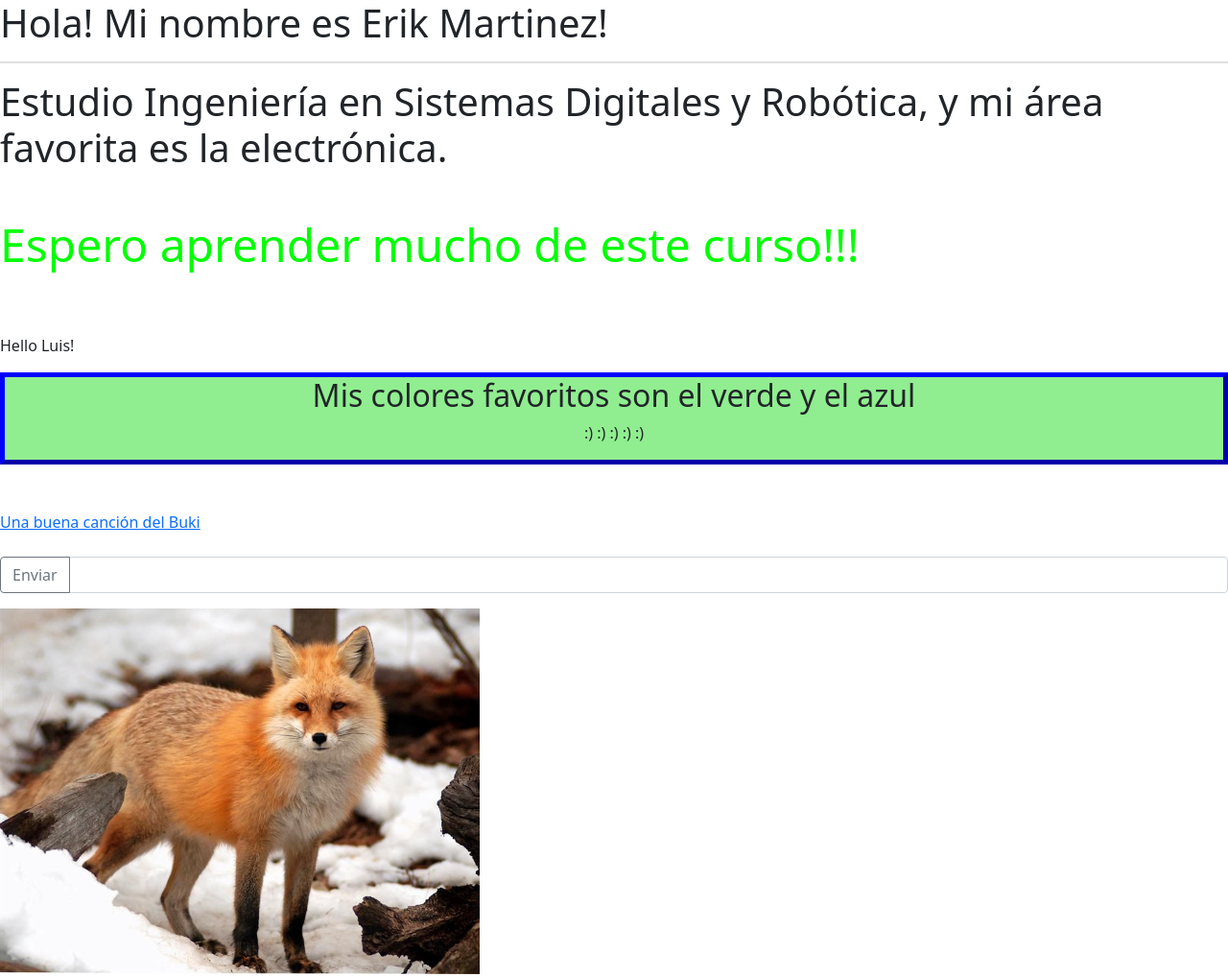
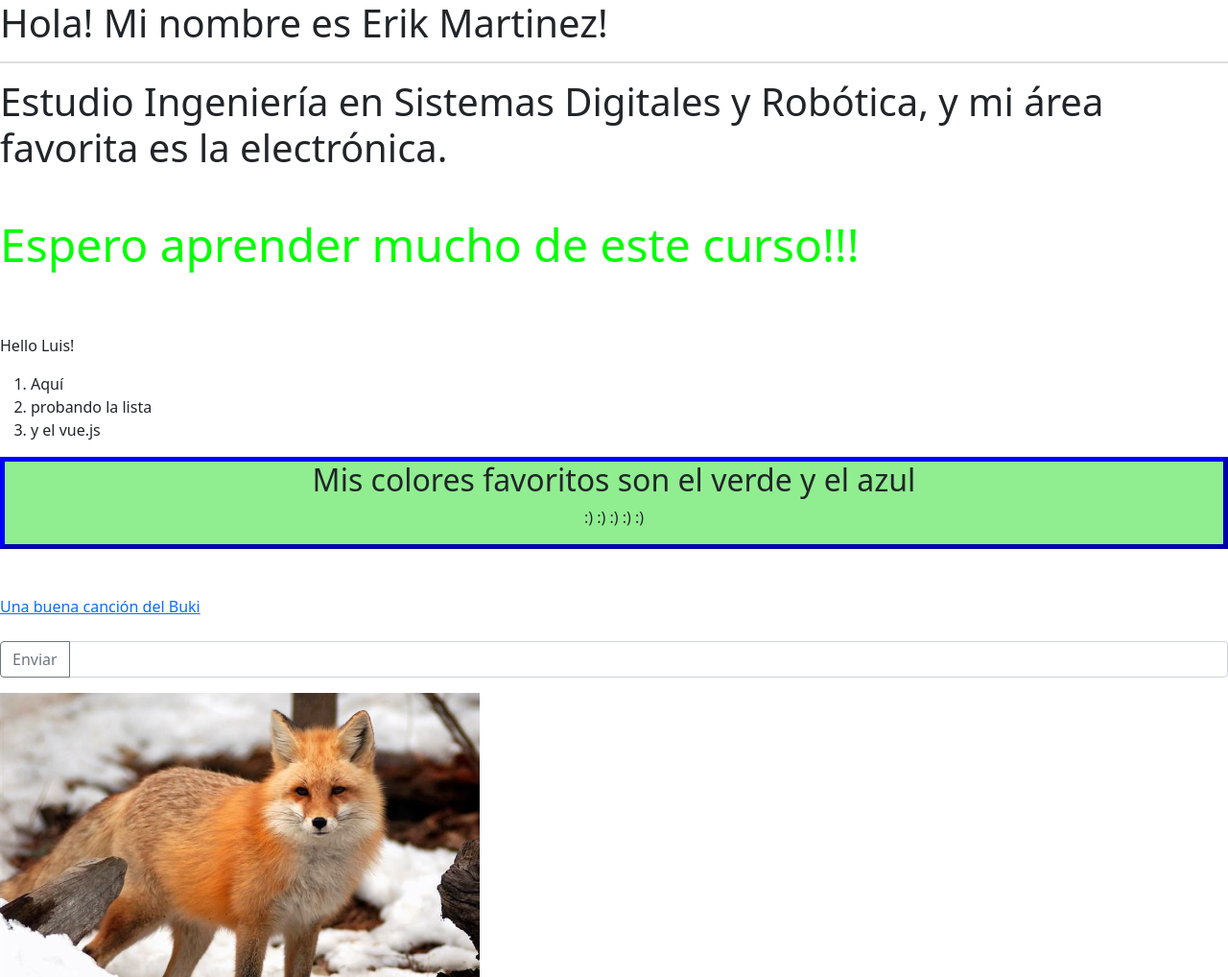
Before and after one commit to ErikMtz99/Desarrollo-Web, a plain HTML site: page Practica2.html in a window 1280 px wide. Shown: the top 1018 px of the page at 96% size. Drawn offline with nearby package versions, Linux system fonts and the light colour scheme.

Commit message:
Añadiendo bucle
Bucle con js

```diff
--- a/Practica2.html
+++ b/Practica2.html
@@ -34,6 +34,14 @@
       <p>{{ message }}</p>
     </div>
 
+    <div id="app-2">
+      <ol>
+          <li v-for="msg in bucl">
+            {{ msg.message }}
+          </li>
+      </ol>
+     </div>
+
     <div class="myDiv">
       <h2>Mis colores favoritos son el verde y el azul</h2>
       <p>:) :) :) :) :) </p>
--- a/vue.js
+++ b/vue.js
@@ -4,3 +4,14 @@ var app = new Vue({
         message: 'Hello Luis!'
     }
 });
+
+var app2 = new Vue({
+    el: '#app-2',
+    data: {
+        bucl:[
+            { message:"Aquí"  },
+            { message:"probando la lista" },
+            { message:'y el vue.js' },
+        ]
+    }
+  })
```
